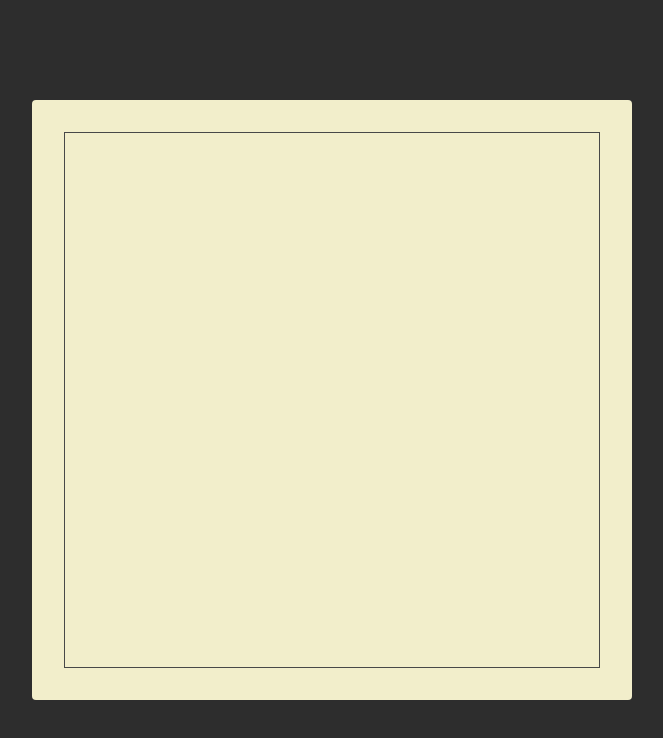
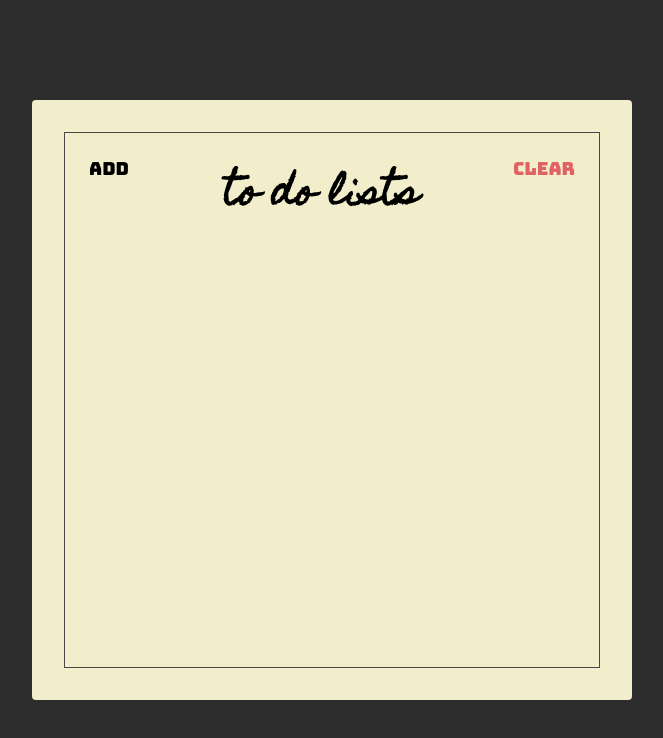
Before and after one commit to AlphK009/todolist, a website: page index.html in a window 1280 px wide. Shown: the whole page, without its empty margins (308-971 px from the left). Drawn offline with Linux system fonts and the light colour scheme.

Commit message:
Making Header Section

```diff
--- a/index.html
+++ b/index.html
@@ -13,7 +13,13 @@
   </head>
   <body>
     <div class="container">
-      <div class="frame"></div>
+      <div class="frame">
+        <div class="header">
+          <button class="header-btn">Add</button>
+          <h1 class="header-title">To do Lists</h1>
+          <button class="header-btn main-red-color">Clear</button>
+        </div>
+      </div>
     </div>
   </body>
 </html>
--- a/style.css
+++ b/style.css
@@ -1,5 +1,11 @@
 * {
   box-sizing: border-box;
+}
+:root {
+  --main-red-color: #e06262;
+}
+.main-red-color {
+  color: var(--main-red-color);
 }
 html {
   font-size: 10px;
@@ -30,4 +36,26 @@ html {
 .frame {
   border: 1px solid #484848;
   height: 100%;
+  display: flex;
+  flex-direction: column;
 }
+.header {
+  display: flex;
+  justify-content: space-between;
+  align-items: flex-start;
+}
+.header-title {
+  text-align: center;
+  font-size: 3.6rem;
+  font-family: "Homemade Apple", sans-serif;
+  text-transform: lowercase;
+}
+.header-btn {
+  font-size: 1.8rem;
+  font-family: "Bungee", sans-serif;
+
+  padding: 24px;
+  background: unset;
+  border: unset;
+  outline: unset;
+}
```
